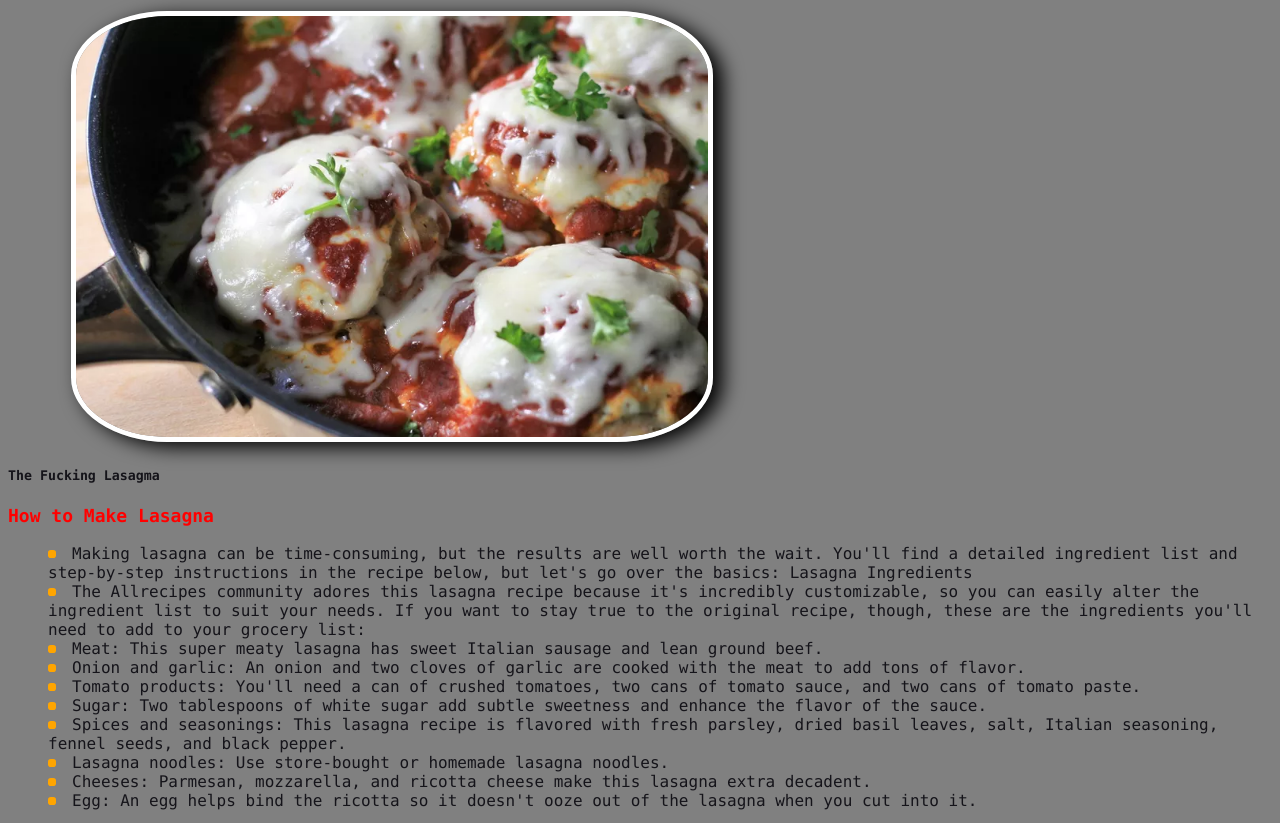
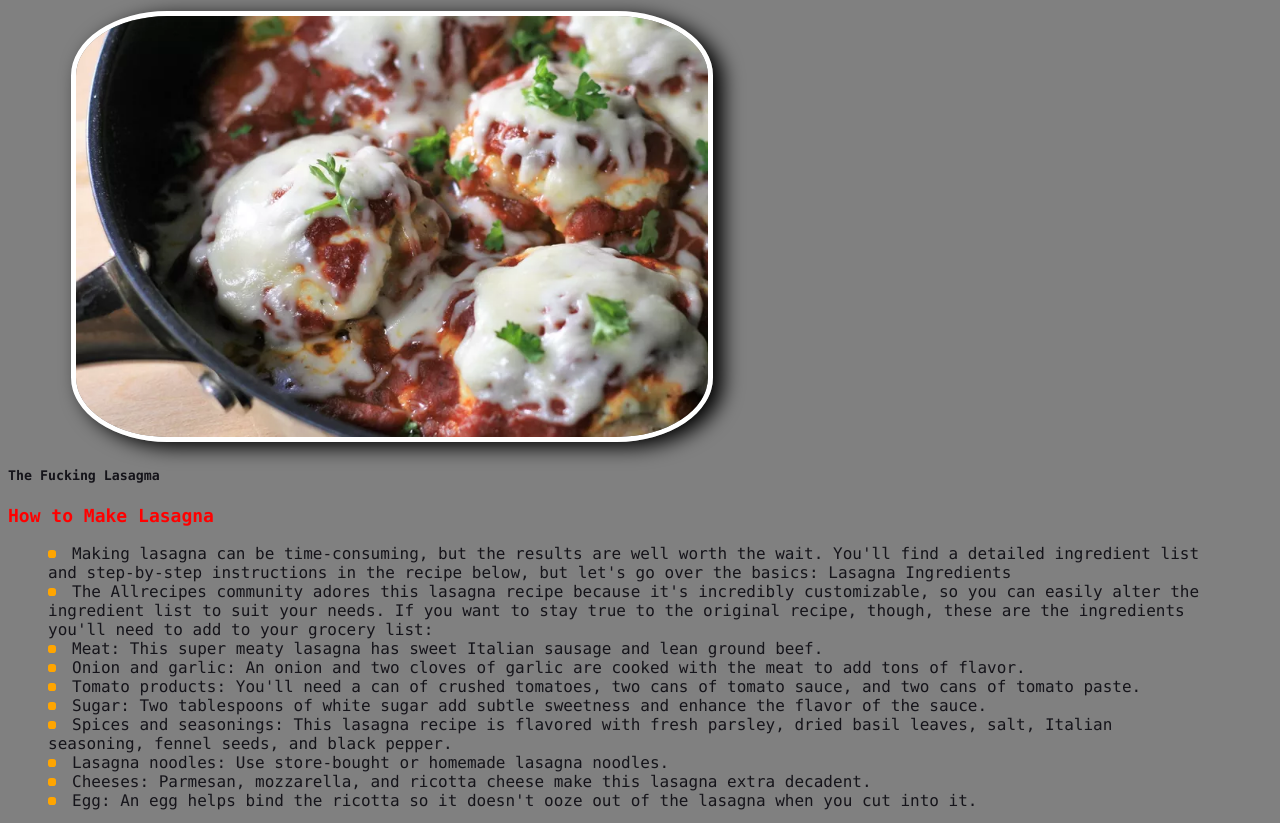
Before and after one commit to bismyname/odin-recipes, a plain HTML site: page recipes/lasagna.html in a window 1280 px wide. Shown: the part 114-937 px from the top of the page. Drawn offline with Linux system fonts and the light colour scheme.

```diff
--- a/recipes/style.css
+++ b/recipes/style.css
@@ -34,7 +34,7 @@
 }
 */
 
-li::before {
+ul li::before {
     content: '';
     display: inline-block;
     background-color: orange;
@@ -45,7 +45,11 @@
     margin-bottom: 0.1rem;
 }
 
-li {
+ul {
     list-style-type: none;
 /*    list-style-type: yellow-circle;*/
 }
+
+ul {
+    margin-right: 5%;
+}
```
